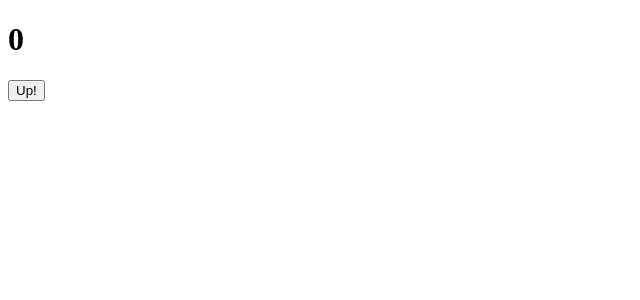
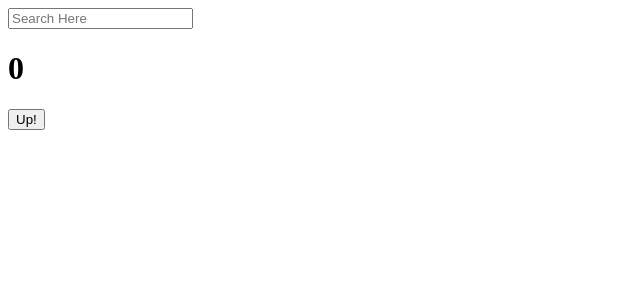
Before and after one commit to yoongeonung/js-ts, a React (Create React App) app in the folder react-for-beginners/: page / in a window 1280 px wide. Shown: the top 300 px of the page, without its empty margins (0-640 px from the left). Built offline with nearby package versions, Linux system fonts and the light colour scheme.

Commit message:
feat : useEffect(effect,[deps...])

```diff
--- a/react-for-beginners/src/App.js
+++ b/react-for-beginners/src/App.js
@@ -1,15 +1,21 @@
-import {useCallback, useEffect, useMemo, useState} from "react";
+import {useEffect, useState} from "react";
 
 function App() {
     const [counter, setCounter] = useState(0)
+    const [keyword, setKeyword] = useState("");
+    const onChange = (e) => setKeyword(e.target.value);
     const onClick = () => setCounter(prev => prev + 1);
     console.log("I Run Every Time");
     const iRunOnlyOnce = () => {
         console.log("I Run Only Once");
     }
     useEffect(iRunOnlyOnce, []);
+    useEffect(() => {
+        console.log("hahah");
+    }, [keyword]);
     return (
         <div>
+            <input onChange={onChange} placeholder="Search Here" value={keyword}/>
             <h1>{counter}</h1>
             <button onClick={onClick}>Up!</button>
         </div>
```
